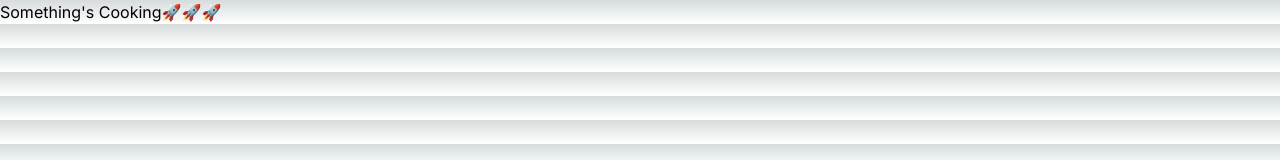
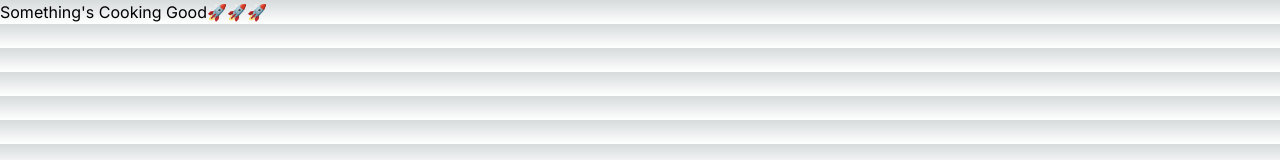
Before and after one commit to swapneel1026/portfolio-v.1.0, a Next.js app: page / in a window 1280 px wide. Shown: the top 160 px of the page. Built offline with nearby package versions, Linux system fonts and the light colour scheme.

Commit message:
soemthing

```diff
--- a/src/app/page.tsx
+++ b/src/app/page.tsx
@@ -1,3 +1,3 @@
 export default function Home() {
-  return <h1>Something's Cooking🚀🚀🚀</h1>;
+  return <h1>Something's Cooking Good🚀🚀🚀</h1>;
 }
```
